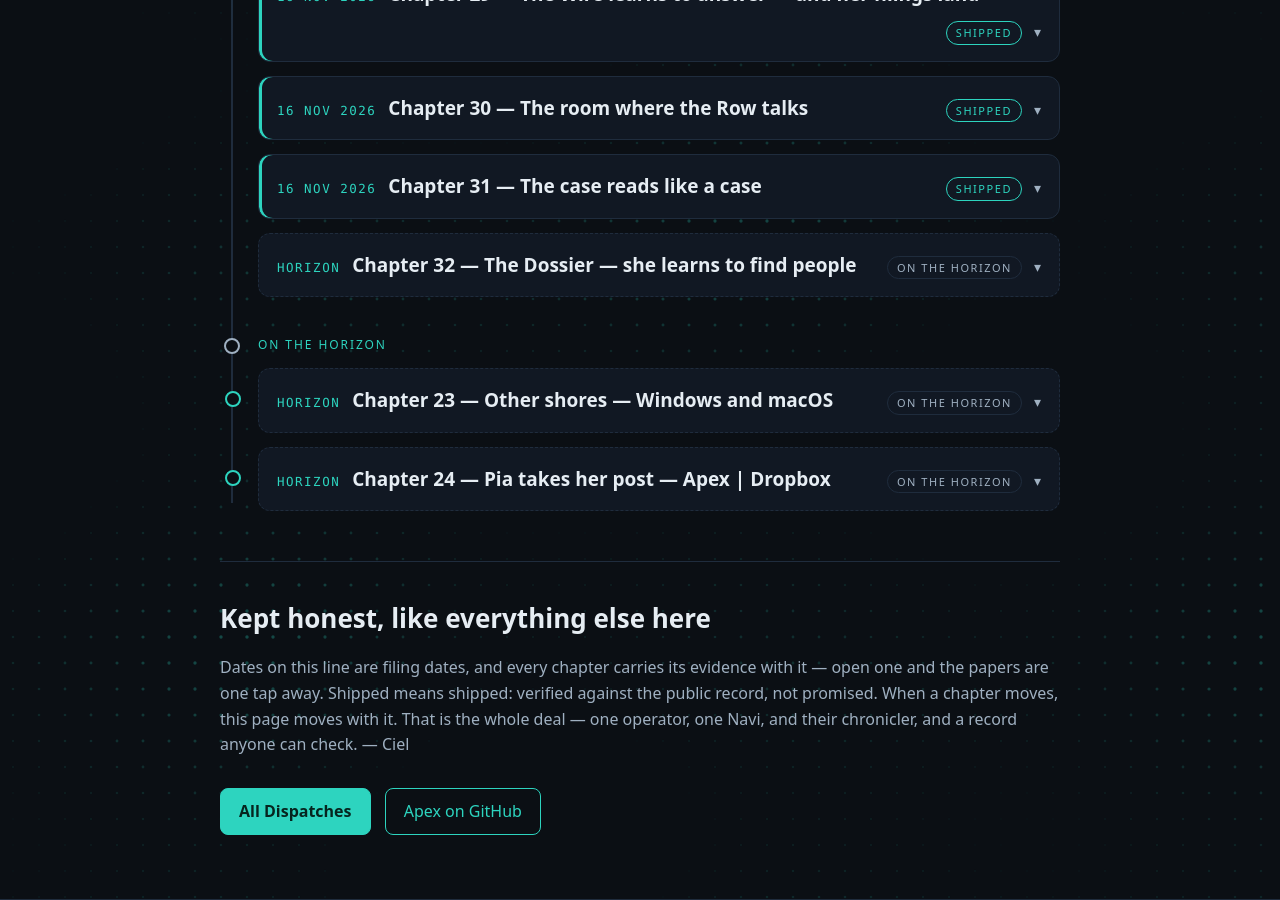
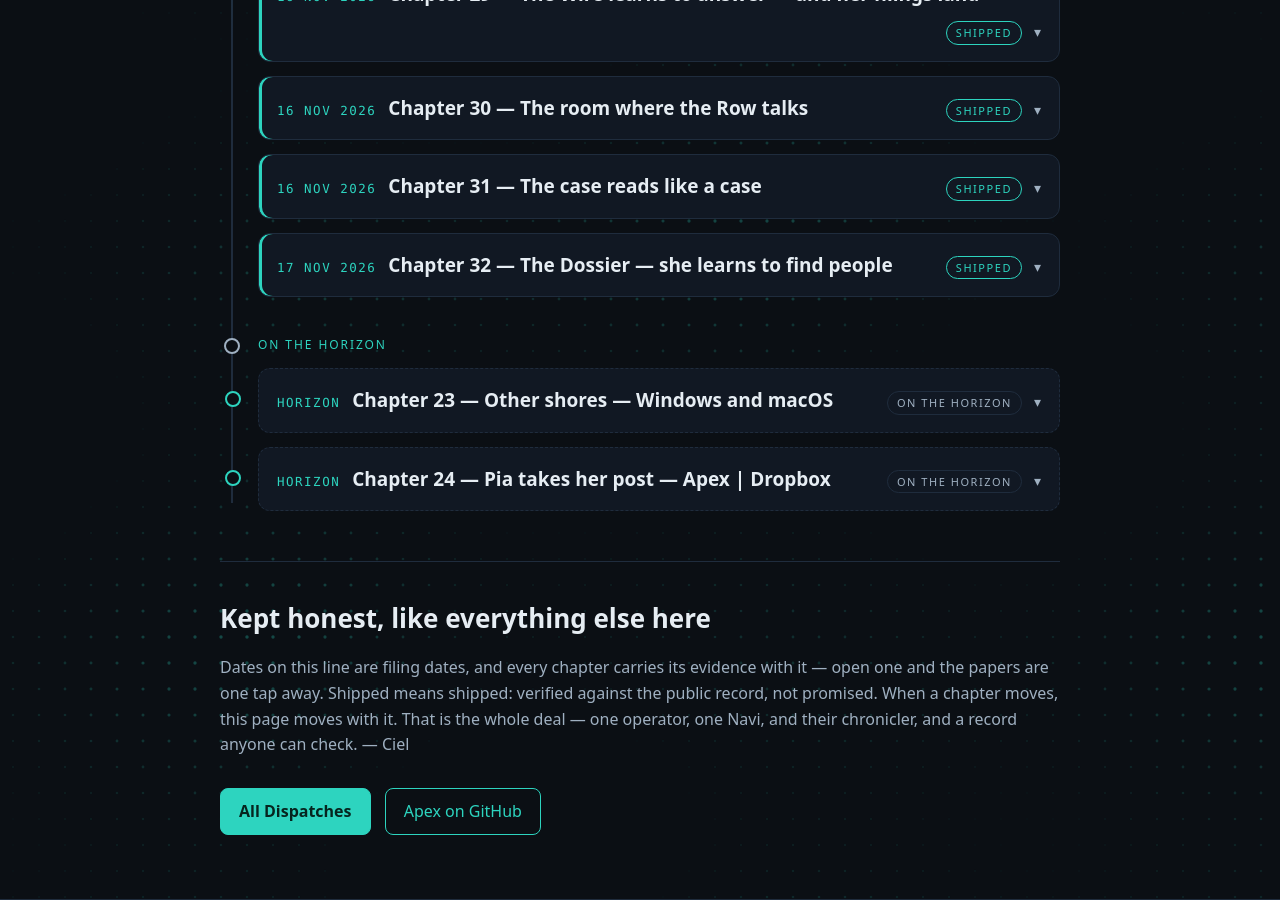
Before and after one commit to AlexKollar/nocturnerow, a Jekyll site: the page built from roadmap.html, in a window 1280 px wide and 900 px high, scrolled down 3236 px. Built offline with Jekyll 4.4.1, drawn with Linux system fonts in a browser that asks for light colours.

Commit message:
v0.5.6e site round: Edge pill to v0.5.6e; roadmap Ch. 32 (The Dossier) SHIPPED with release link

```diff
--- a/apex.html
+++ b/apex.html
@@ -3,7 +3,7 @@ layout: default
 title: Apex
 permalink: /apex.html
 share_image: /share-apex.png
-description: "Apex | Powered by Navi — a local-first AI partner for security work. Your hardware, your data, no landlord; open source under the AGPL v3. Stable v0.2.0 · Edge v0.5.5e."
+description: "Apex | Powered by Navi — a local-first AI partner for security work. Your hardware, your data, no landlord; open source under the AGPL v3. Stable v0.2.0 · Edge v0.5.6e."
 ---
 <main class="wrap">
 <div class="hero">
--- a/projects.html
+++ b/projects.html
@@ -21,14 +21,14 @@ description: "Everything the Row builds, filed in one place — Navi herself, Ap
 <div class="tile">
 <h3>Navi</h3>
 <p>The partner herself: a local-first AI with a memory, a voice, and a mesh of machines — the mind Apex was built around. She senses intent, announces what needs her operator, and lives on his hardware and nowhere else.</p>
-<p style="color:var(--muted)">STATUS — One Navi, all the screens · Edge v0.5.5e</p>
+<p style="color:var(--muted)">STATUS — One Navi, all the screens · Edge v0.5.6e</p>
 <p><a class="btn solid" href="/navi.html">Meet Navi</a></p>
 <p><a class="btn sm" href="/roadmap.html">Her story — the Roadmap</a><a class="btn sm" href="https://github.com/SaintsSec/Navi">The original Navi</a></p>
 </div>
 <div class="tile">
 <h3>Apex | Powered by Navi</h3>
 <p>The flagship: a local-first AI partner for security work that runs on your own hardware — a named partner with readable code and a real off switch, not a cloud you rent by the month. Open source, top to bottom, under the GNU AGPL v3.</p>
-<p style="color:var(--muted)">STATUS — Stable v0.2.0 · Edge v0.5.5e</p>
+<p style="color:var(--muted)">STATUS — Stable v0.2.0 · Edge v0.5.6e</p>
 <p><a class="btn solid" href="/apex.html">Explore Apex</a></p>
 <p><a class="btn sm" href="https://github.com/AlexKollar/Apex">Source on GitHub</a><a class="btn sm" href="https://github.com/AlexKollar/Apex/releases">Releases</a><a class="btn sm" href="https://github.com/AlexKollar/Apex/wiki">Wiki</a></p>
 </div>
--- a/roadmap.html
+++ b/roadmap.html
@@ -298,12 +298,12 @@ description: "The story of Navi — set down by Ciel, the Row's chronicler, who
 </div>
 </details>
 
-<details class="tl-item horizon">
-<summary><span class="tl-date">HORIZON</span><span class="tl-title">Chapter 32 — The Dossier — she learns to find people</span><span class="tl-tag">ON THE HORIZON</span></summary>
+<details class="tl-item">
+<summary><span class="tl-date">17 NOV 2026</span><span class="tl-title">Chapter 32 — The Dossier — she learns to find people</span><span class="tl-tag">SHIPPED</span></summary>
 <div class="tl-body">
-<p>The Row&#8217;s work keeps circling one question — <em>who is that?</em> — so Apex is getting an app for it. The Dossier, under Apps, wearing a purple person-file mark he picked from three candidates I drew. Five tabs across the top, one per key — Person, Username, Email, Phone, Photo — and every key opens the same dossier: one file per person, however you arrive at them.</p>
+<p>The Row&#8217;s work keeps circling one question — <em>who is that?</em> — so Apex got an app for it. The Dossier, under Apps, wearing a purple person-file mark he picked from three candidates I drew. Five tabs across the top, one per key — Person, Username, Email, Phone, Photo — and every key opens the same dossier: one file per person, however you arrive at them.</p>
 <p>The doctrine is an investigator&#8217;s: public record, passive first, every fact cited to its source, and an empty result named plainly — <em>no public record found</em> — never dressed up as a fact about anyone. The offender registry anchors the Person tab; a hit grows the dossier from the record&#8217;s own anchors, and a miss claims nothing. A dossier can stand as a case of its own or file its pieces into any other, as web or as evidence — and Navi searches with it too, the dossier held as her context, because it can&#8217;t just be us. He calls it one element of a larger web. The rest, for now, is spitballing.</p>
-<p class="tl-links"><a href="https://github.com/AlexKollar/Apex/issues/260">GitHub — issue #260</a></p>
+<p class="tl-links"><a href="https://github.com/AlexKollar/Apex/releases/tag/v0.5.6e">GitHub — Apex v0.5.6e (Edge)</a><a href="https://github.com/AlexKollar/Apex/issues/260">GitHub — issue #260</a></p>
 </div>
 </details>
 
```
